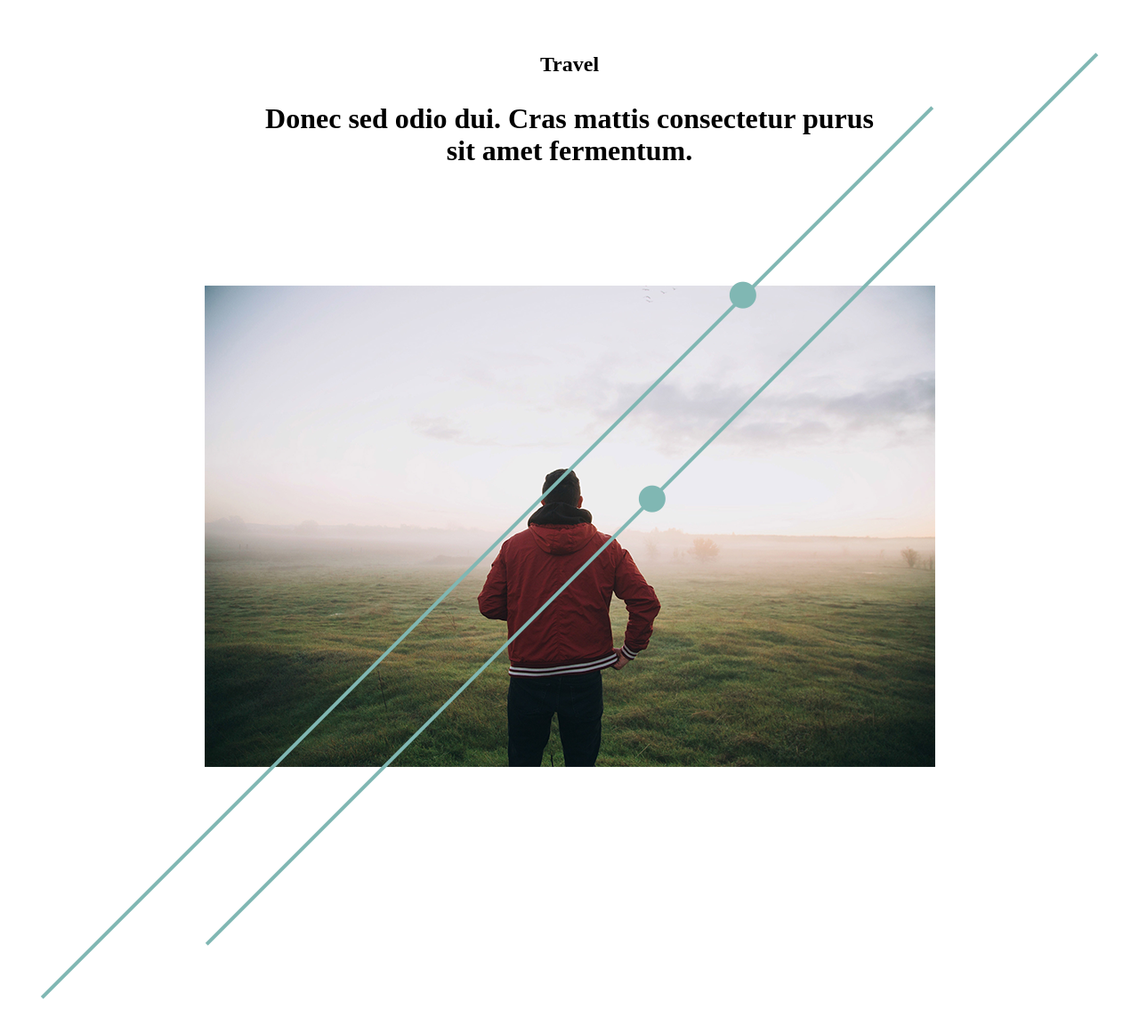
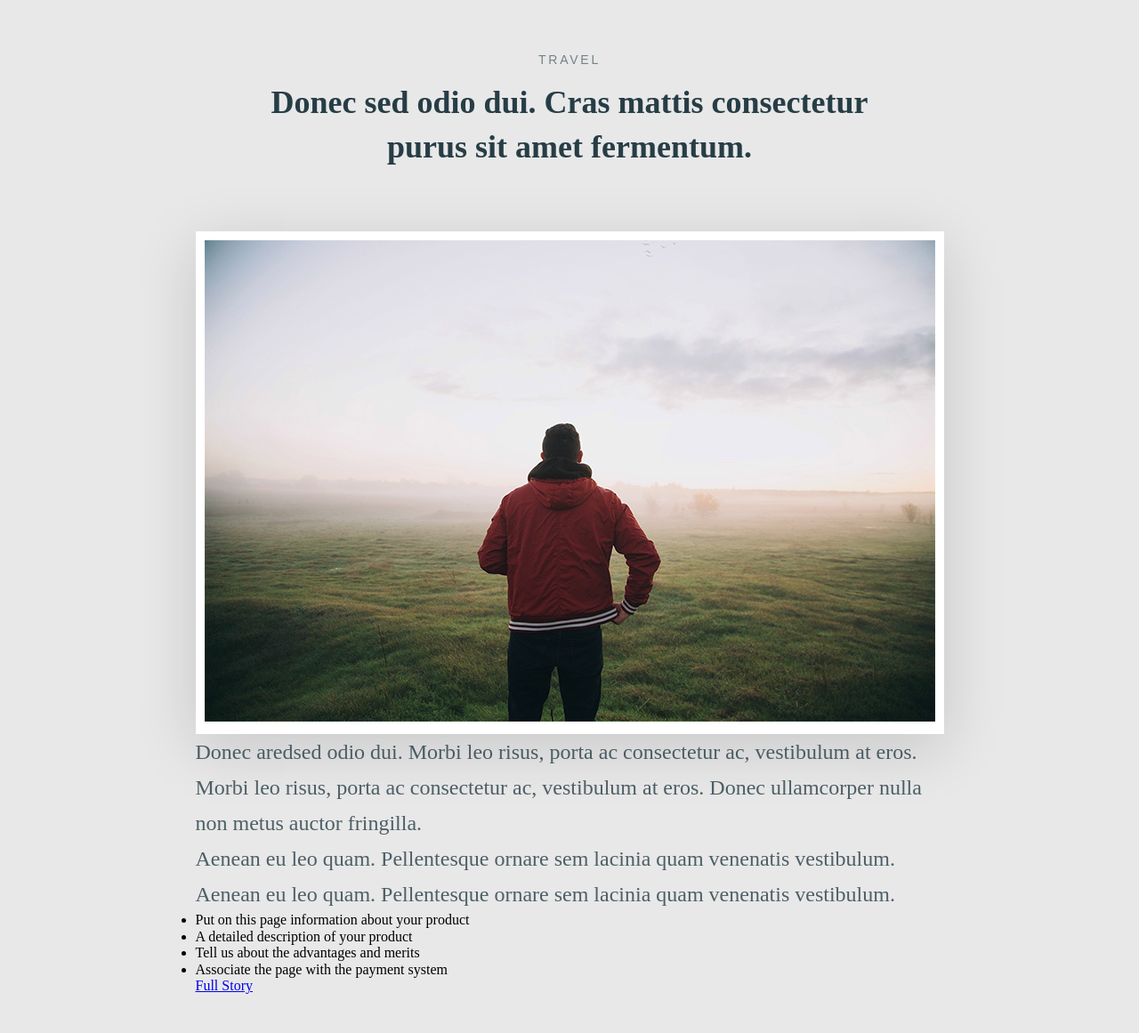
Before and after one commit to Akamakasin/-, a plain HTML site: page lesson_9_background_home-work/index.html in a window 1280 px wide. Shown: the part 109-1270 px from the top of the page at 89% size. Before the commit the page ends 1232 px from the top, so only its background shows below. Drawn offline with Linux system fonts and the light colour scheme.

Commit message:
Выполняю домашку к 9 уроку. Остановился на 42:13 минуте

```diff
--- a/lesson_9_background_home-work/css/style.css
+++ b/lesson_9_background_home-work/css/style.css
@@ -3,21 +3,57 @@
     margin: 0;
 }
 
-.header {
-    max-width: 1190px;
-    margin: auto;
-    text-align: center;
-    height: 1064px;
-    background: url("../img/ellipse_1_copy_4.png") center center,
-                url("../img/main_img.png") center no-repeat;
+body {
+    background-color: #e8e8e8;
 }
 
-.header_caption {
-    margin: 168px 0 28px;
+.content {
+    padding: 168px 0 137px 0;
+    max-width: 841px;
+    margin: 0 auto;
+}
+.content-top {
+    text-align: center;
+    margin-bottom: 70px;
+}
+.content-top__category {
+    font-family: Arial, "Helvetica Neue", Helvetica, sans-serif;
+    opacity: 0.6;
+    color: #273d46;
+    font-size: 14px;
+    text-transform: uppercase;
+    letter-spacing: 2.8px;
+    margin-bottom: 15px;
+}
+.content-top__title {
+    color:#273d46;
+    font-size: 36px;
+    line-height: 50px;
+    max-width: 725px;
+    margin: 0 auto;
+}
+.content__image {
+    box-shadow: 0 15px 65px rgba(15, 16, 16, 0.15);
+    background-color: #fff;
+    padding: 10px;
 }
 
-.header_title {
-    margin: auto;
-    margin-bottom: 87px;
-    width: 720px;
+.content-image__item>img {
+    max-width: 100%;
 }
+
+.content-bottom {
+
+}
+.content-bottom__text {
+    opacity: 0.8;
+    color: #273d46;
+    font-size: 24px;
+    line-height: 40px;
+}
+.content-bottom-info {
+}
+.content-bottom-info-list {
+}
+.content-bottom-info__link {
+}
--- a/lesson_9_background_home-work/index.html
+++ b/lesson_9_background_home-work/index.html
@@ -10,12 +10,36 @@
 </head>
 <body>
 
-    <header class="header">
-        <h2 class="header_caption">Travel</h2>
-        <h1 class="header_title">
-            Donec sed odio dui. Cras mattis consectetur purus sit amet fermentum.
-        </h1>
-    </header>
+    <div class="content">
+        <div class="content-top">
+            <div class="content-top__category">Travel</div>
+            <h1 class="content-top__title">Donec sed odio dui. Cras mattis consectetur purus sit amet fermentum.</h1>
+        </div>
+        <div class="content__image">
+            <img src="/lesson_9_background_home-work/img/main_img.png" alt="">
+        </div>
+        <div class="content-bottom">
+            <div class="content-bottom__text">
+                <p>
+                    Donec aredsed odio dui. Morbi leo risus, porta ac consectetur ac, vestibulum     at eros. Morbi leo risus, porta ac consectetur ac, vestibulum at eros. Donec    ullamcorper nulla non metus auctor fringilla.
+                </p>
+                <p>
+                    Aenean eu leo quam. Pellentesque ornare sem lacinia quam venenatis vestibulum. Aenean eu leo quam. Pellentesque ornare sem lacinia quam venenatis vestibulum.
+                </p>
+            </div>
+            <div class="content-bottom-info">
+                <ul class="content-bottom-info-list">
+                    <li>Put on this page information about your product</li>
+                    <li>A detailed description of your product</li>
+                    <li>Tell us about the advantages and merits</li>
+                    <li>Associate the page with the payment system</li>
+                </ul>
+                <a target="_blank" href="#" class="content-bottom-info__link">
+                    <span>Full Story</span>
+                </a>
+            </div>
+        </div>
+    </div>
 
 </body>
 </html>
```
Also changed, not shown: lesson_9_background_home-work/img/layer_1_27.png (added).
